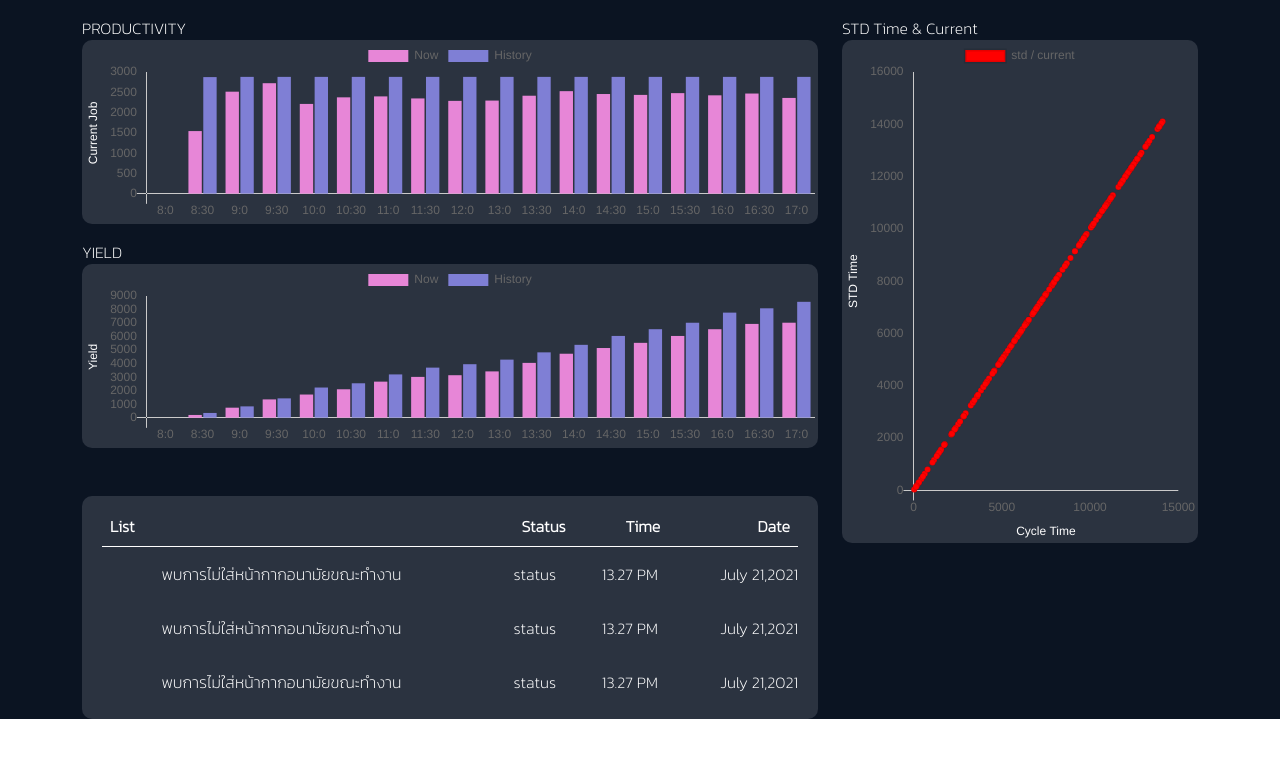
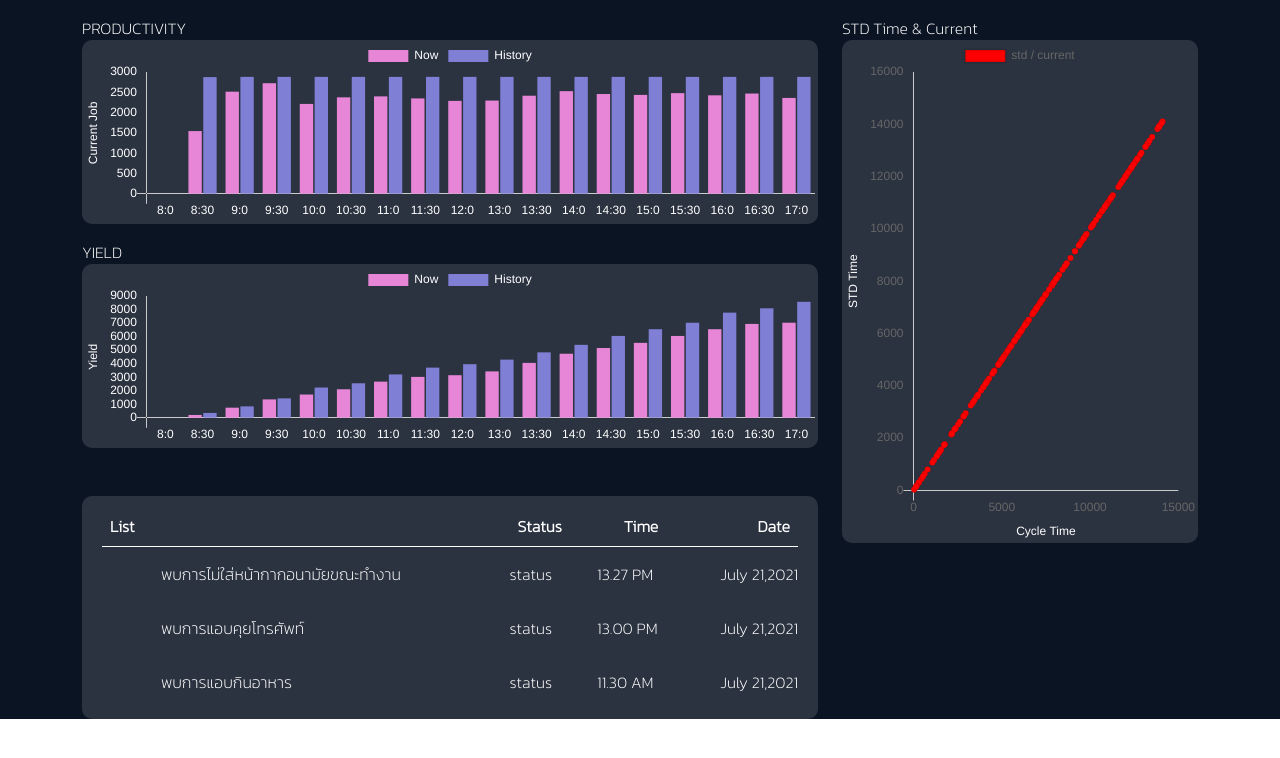
Before and after one commit to pawutj/true_startup_front, a React (Create React App) app: page / in a window 1280 px wide. Shown: the top 758 px of the page. Built offline with nearby package versions, Linux system fonts and the light colour scheme; the HTML template or start-up script is replaced by a standard one.

Commit message:
Fix legend color

```diff
--- a/src/App.js
+++ b/src/App.js
@@ -33,16 +33,16 @@ function App() {
                   date="July 21,2021"
                 ></TableRow>
                 <TableRow
-                  found="พบการไม่ใส่หน้ากากอนามัยขณะทำงาน"
+                  found="พบการแอบคุยโทรศัพท์"
                   status="status"
-                  time="13.27 PM"
+                  time="13.00 PM"
                   date="July 21,2021"
                 ></TableRow>
 
                 <TableRow
-                  found="พบการไม่ใส่หน้ากากอนามัยขณะทำงาน"
+                  found="พบการแอบกินอาหาร"
                   status="status"
-                  time="13.27 PM"
+                  time="11.30 AM"
                   date="July 21,2021"
                 ></TableRow>
               </StatusTable>
--- a/src/component/BarComponent.js
+++ b/src/component/BarComponent.js
@@ -45,6 +45,12 @@ function BarComponent({}) {
       <Bar
         data={data}
         options={{
+          legend: {
+            display: true,
+            labels: {
+              fontColor: "white",
+            },
+          },
           scales: {
             xAxes: [
               {
@@ -60,6 +66,7 @@ function BarComponent({}) {
                 },
                 ticks: {
                   beginAtZero: true,
+                  fontColor: "white",
                 },
               },
             ],
@@ -77,6 +84,7 @@ function BarComponent({}) {
                 },
                 ticks: {
                   beginAtZero: true,
+                  fontColor: "white",
                 },
               },
             ],
--- a/src/component/YieldComponent.js
+++ b/src/component/YieldComponent.js
@@ -30,6 +30,12 @@ function YieldComponent({}) {
       <Bar
         data={data}
         options={{
+          legend: {
+            display: true,
+            labels: {
+              fontColor: "white",
+            },
+          },
           scales: {
             xAxes: [
               {
@@ -45,6 +51,7 @@ function YieldComponent({}) {
                 },
                 ticks: {
                   beginAtZero: true,
+                  fontColor: "white",
                 },
               },
             ],
@@ -62,6 +69,7 @@ function YieldComponent({}) {
                 },
                 ticks: {
                   beginAtZero: true,
+                  fontColor: "white",
                 },
               },
             ],
```
